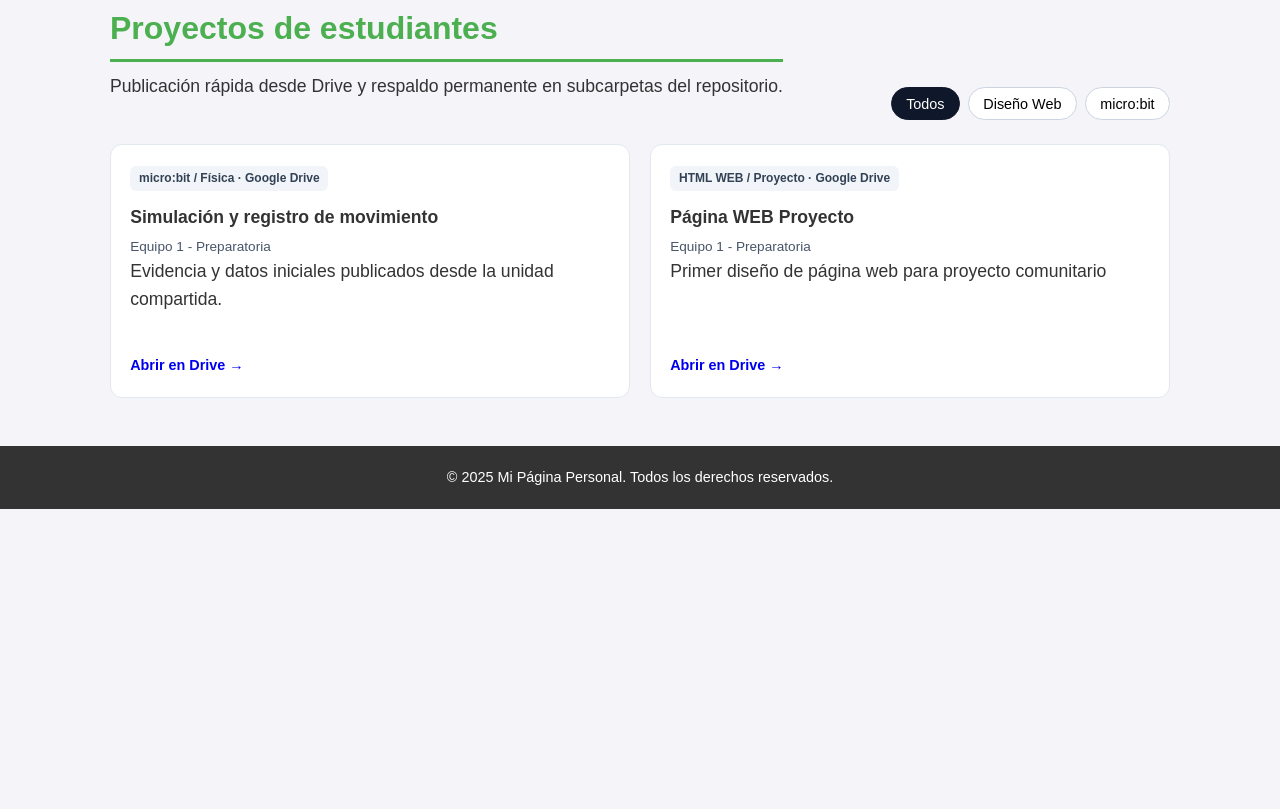
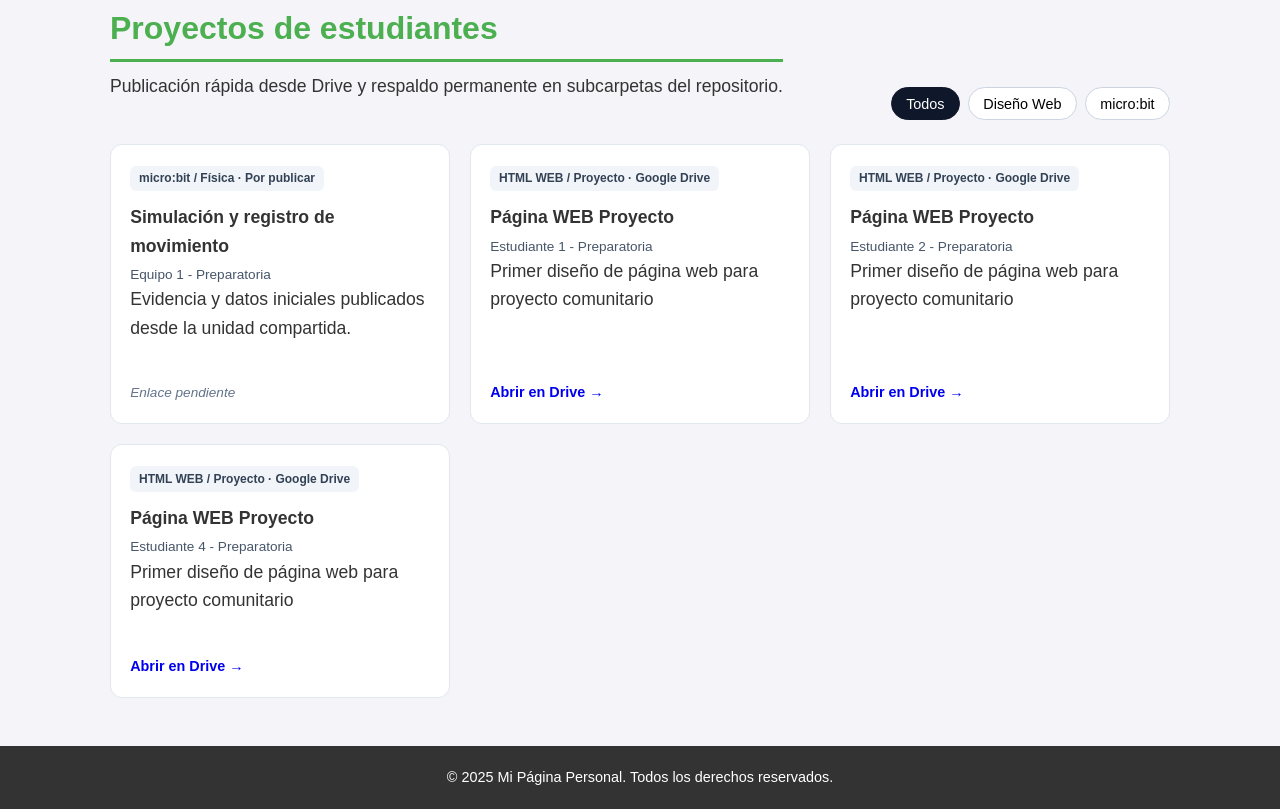
Before and after one commit to profe-alfredo/profe-alfredo.github.io, a plain HTML site: page index.html in a window 1280 px wide. Shown: the part 1627-2436 px from the top of the page. Before the commit the page ends 2136 px from the top, so only its background shows below. Drawn offline with Linux system fonts and the light colour scheme.

Commit message:
Pequeños cambios

```diff
--- a/data/proyectos.json
+++ b/data/proyectos.json
@@ -7,17 +7,39 @@
     "etiquetaCategoria": "micro:bit / Física",
     "descripcion": "Evidencia y datos iniciales publicados desde la unidad compartida.",
     "url_local": "",
-    "url_drive": "https://drive.google.com/drive/folders/ENLACE_REAL_DEL_PROYECTO"
+    "url_drive": ""
   },
 
   {
     "id": "proyecto-01",
     "titulo": "Página WEB Proyecto",
-    "estudiantes": "Equipo 1 - Preparatoria",
+    "estudiantes": "Estudiante 1 - Preparatoria",
     "categoria": "HTML WEB",
     "etiquetaCategoria": "HTML WEB / Proyecto",
     "descripcion": "Primer diseño de página web para proyecto comunitario",
     "url_local": "",
     "url_drive": "https://drive.google.com/file/d/1eciq8Qz60ebEjU23xQ1qBZT4zXOUYSPy/view?usp=drive_link"
+  },
+
+  {
+    "id": "proyecto-02",
+    "titulo": "Página WEB Proyecto",
+    "estudiantes": "Estudiante 2 - Preparatoria",
+    "categoria": "HTML WEB",
+    "etiquetaCategoria": "HTML WEB / Proyecto",
+    "descripcion": "Primer diseño de página web para proyecto comunitario",
+    "url_local": "",
+    "url_drive": "https://drive.google.com/file/d/1cRG5NyO_UegS47qsNW5M0khAwLMA-9Iz/view?usp=drive_link"
+  },
+
+  {
+    "id": "proyecto-04",
+    "titulo": "Página WEB Proyecto",
+    "estudiantes": "Estudiante 4 - Preparatoria",
+    "categoria": "HTML WEB",
+    "etiquetaCategoria": "HTML WEB / Proyecto",
+    "descripcion": "Primer diseño de página web para proyecto comunitario",
+    "url_local": "",
+    "url_drive": "https://drive.google.com/file/d/1sHvK7feoPyJRDgz6_Qb1X5s1FmxNdB4K/view?usp=drive_link"
   }
 ]
--- a/styles.css
+++ b/styles.css
@@ -263,3 +263,9 @@ footer {
   font-weight: 600;
   font-size: 0.9rem;
 }
+
+.enlace-pendiente {
+  font-size: 0.85rem;
+  color: #64748b;
+  font-style: italic;
+}
```
